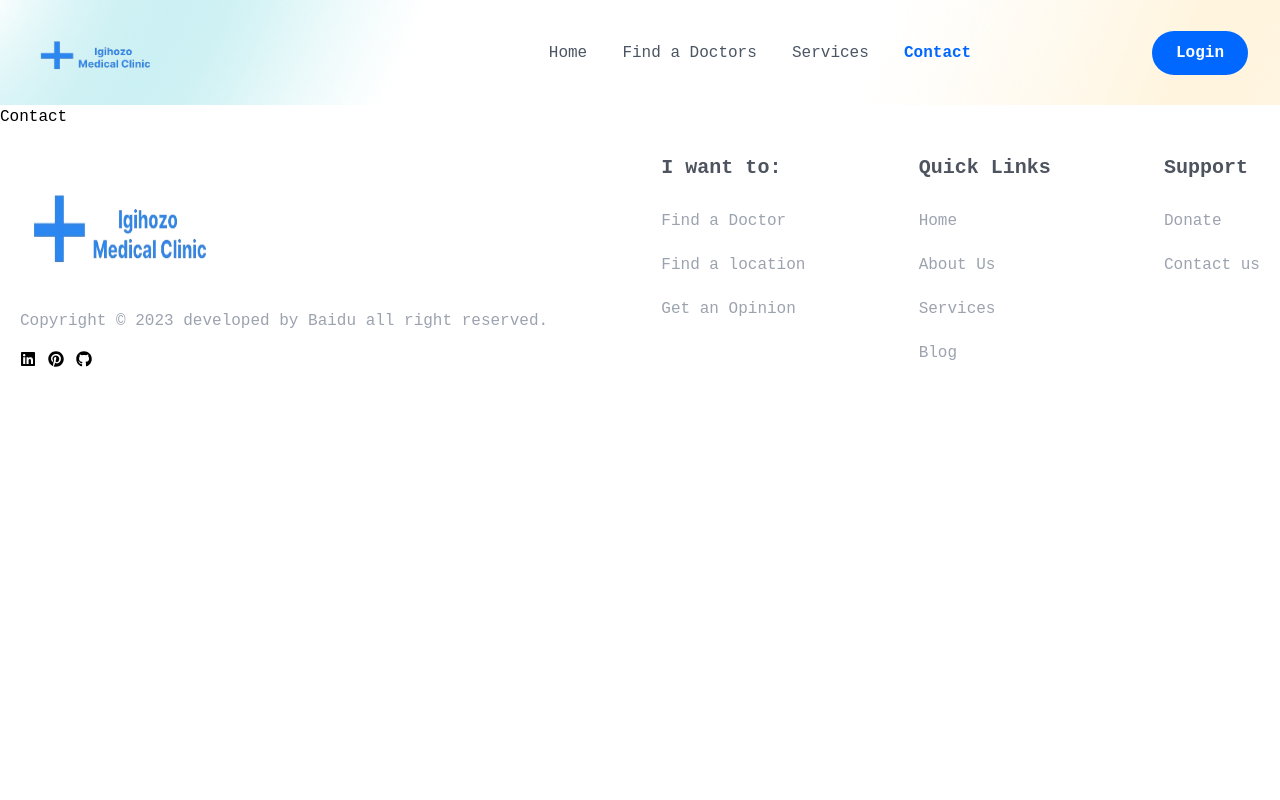
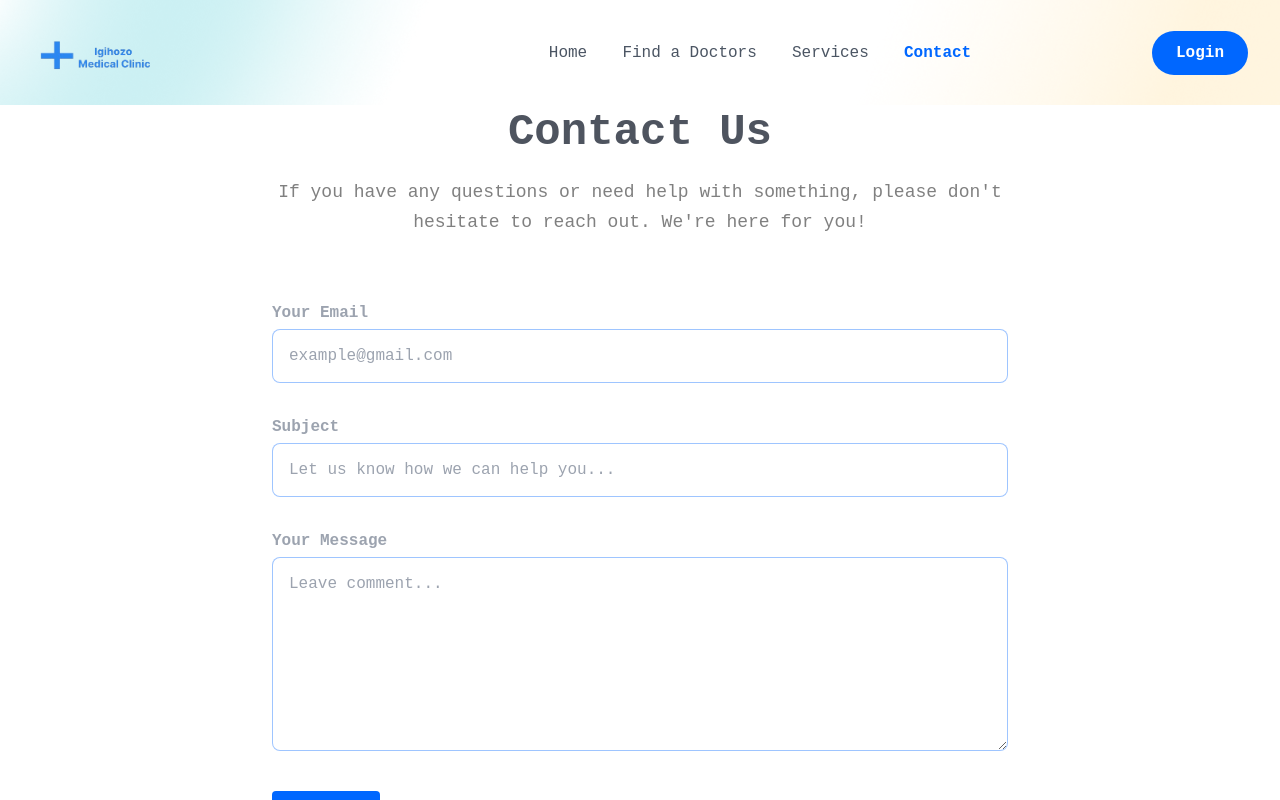
Before and after one commit to Nkusibeni23/Igihozo-Medical-Project, a React (Vite) app in the folder frontend/: page /contact in a window 1280 px wide. Shown: the top 800 px of the page. Built offline with nearby package versions, Linux system fonts and the light colour scheme; the HTML template or start-up script is replaced by a standard one.

Commit message:
complete contact section

```diff
--- a/frontend/src/pages/Contact.jsx
+++ b/frontend/src/pages/Contact.jsx
@@ -1,3 +1,66 @@
 export default function Contact() {
-  return <div>Contact</div>;
+  return (
+    <section>
+      <div className=" px-4 mx-auto max-w-screen-md">
+        <h2 className="heading text-center">Contact Us</h2>
+        <p className=" mb-8 lg:mb-16 font-light text-center text_para">
+          If you have any questions or need help with something, please
+          don&apos;t hesitate to reach out. We&apos;re here for you!
+        </p>
+        <form action="#" className=" space-y-8">
+          <div>
+            <label
+              htmlFor="email"
+              className=" text-gray-400 font-semibold text-[16px] mb-2"
+            >
+              Your Email
+            </label>
+            <input
+              type="email"
+              id="name"
+              placeholder="example@gmail.com"
+              name="name"
+              required
+              className=" w-full rounded-lg px-4 py-3 border border-solid border-[#0066ff61] focus:outline-none focus:border-primaryColor text-[16px] leading-7 text-headingColor placeholder:text-gray-400 cursor-pointer mt-1"
+            />
+          </div>
+          <div>
+            <label
+              htmlFor="email"
+              className=" text-gray-400 font-semibold text-[16px] mb-2"
+            >
+              Subject
+            </label>
+            <input
+              type="text"
+              id="subject"
+              placeholder="Let us know how we can help you..."
+              name="subject"
+              required
+              className="w-full rounded-lg px-4 py-3 border border-solid border-[#0066ff61] focus:outline-none focus:border-primaryColor text-[16px] leading-7 text-headingColor placeholder:text-gray-400 cursor-pointer mt-1"
+            />
+          </div>
+          <div>
+            <label
+              htmlFor="email"
+              className=" text-gray-400 font-semibold text-[16px] mb-1"
+            >
+              Your Message
+            </label>
+            <textarea
+              rows="6"
+              type="text"
+              id="message"
+              placeholder="Leave comment..."
+              required
+              className="w-full rounded-lg px-4 py-3 border border-solid border-[#0066ff61] focus:outline-none focus:border-primaryColor text-[16px] leading-7 text-headingColor placeholder:text-gray-400 cursor-pointer mt-1"
+            />
+          </div>
+          <button type="submit" className="btn rounded sm:w-fit">
+            Send
+          </button>
+        </form>
+      </div>
+    </section>
+  );
 }
```
